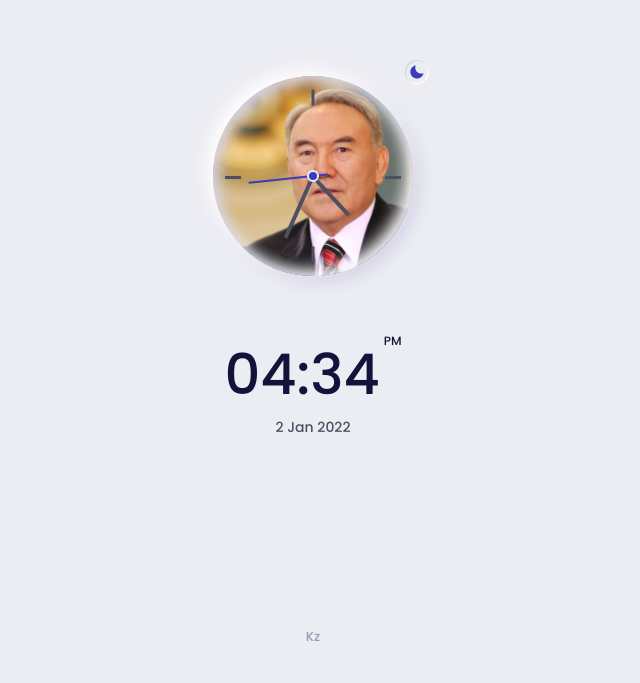
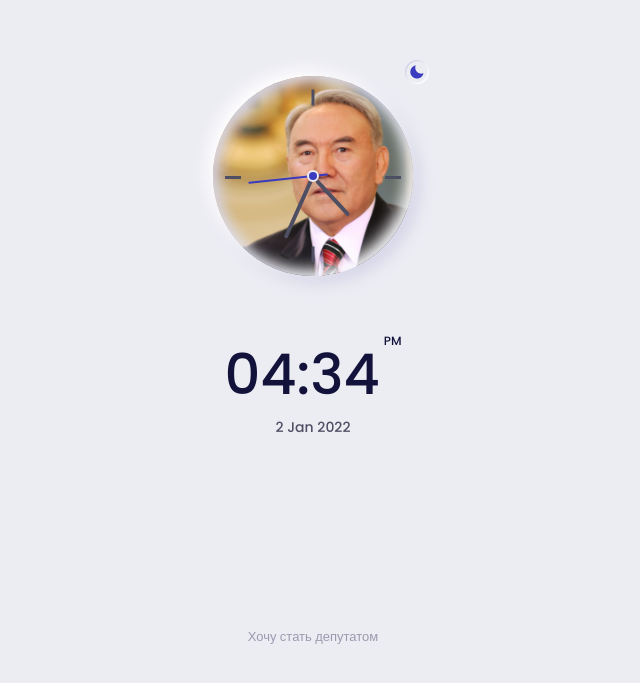
Before and after one commit to hogwartsdeveloper/clockElbasy, a plain HTML site: page index.html in a window 1280 px wide. Shown: the part 113-796 px from the top of the page, without its empty margins (327-967 px from the left). Drawn offline with nearby package versions, Linux system fonts and the light colour scheme.

Commit message:
add link github repo

```diff
--- a/index.html
+++ b/index.html
@@ -43,7 +43,7 @@
                 </div>
             </div>
 
-            <a href="" class="clock__logo">Kz</a>
+            <a href="https://github.com/hogwartsdeveloper/clockElbasy" class="clock__logo" target="_blank">Хочу стать депутатом</a>
 
         </div>
 
```
